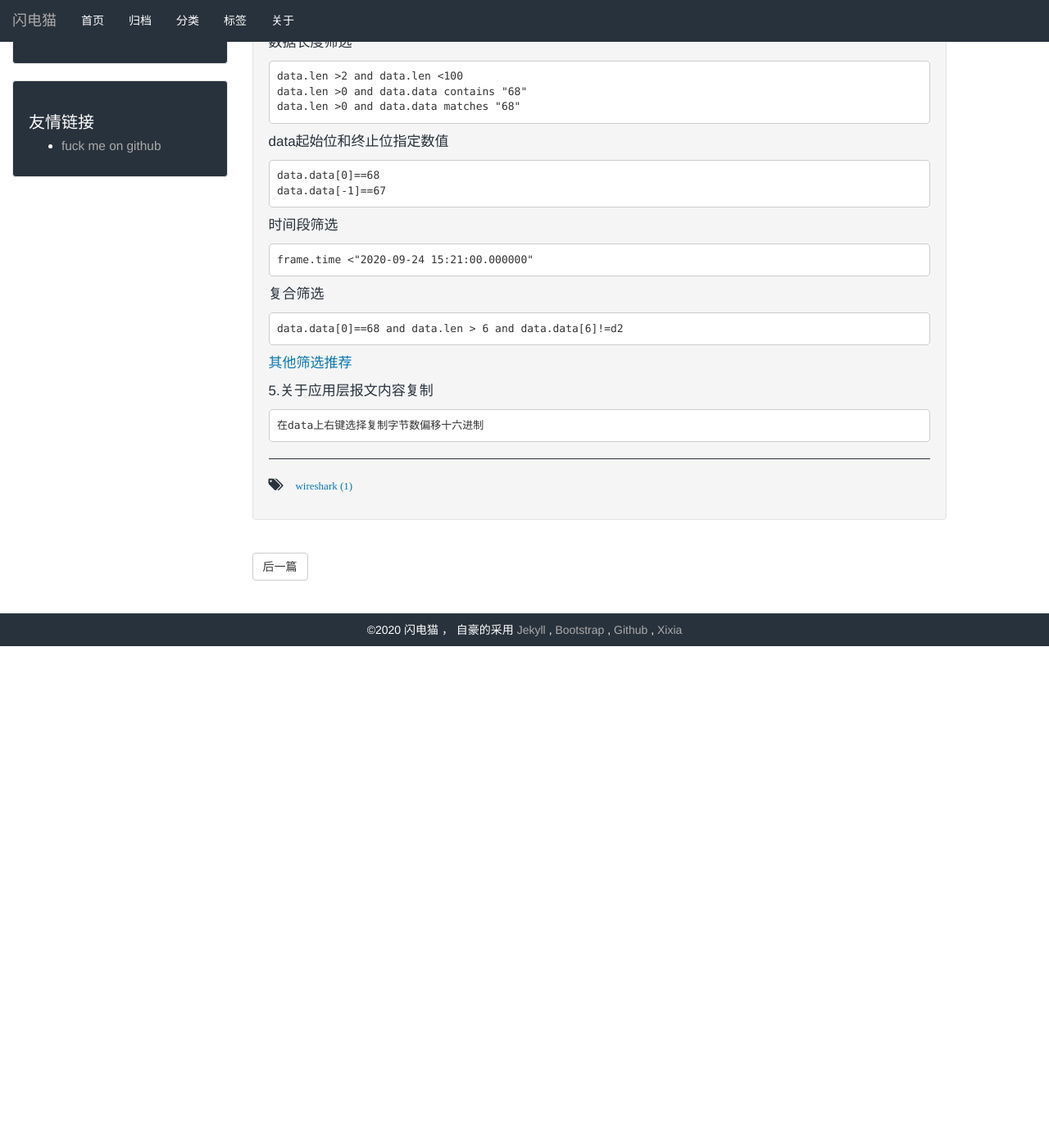
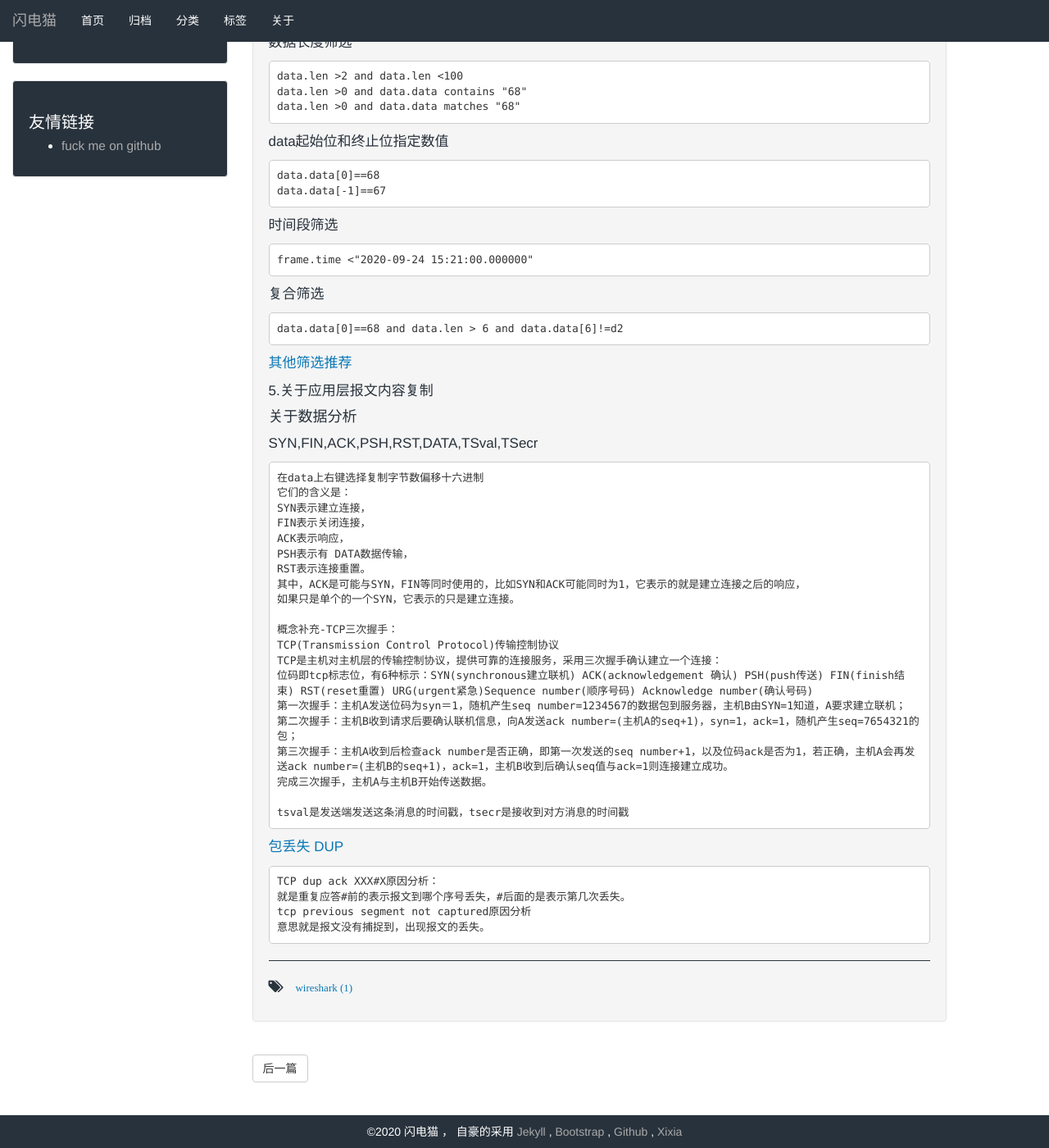
Before and after one commit to qfdmx/qfdmx.github.io, a Jekyll site: the page built from _posts/2020/2020-09-27-wireshark.markdown, in a window 1280 px wide and 1400 px high, scrolled down 649 px. Shown: the whole window at 82% size. Built offline with Jekyll 4.4.1, drawn with Linux system fonts in a browser that asks for light colours; before the commit the page ends 1437 px from its top, so only the background shows below that.

Commit message:
wireshark

```diff
--- a/_posts/2020/2020-09-27-wireshark.markdown
+++ b/_posts/2020/2020-09-27-wireshark.markdown
@@ -55,4 +55,34 @@ data起始位和终止位指定数值
 
 5.关于应用层报文内容复制
 
+#### 关于数据分析
+
+SYN,FIN,ACK,PSH,RST,DATA,TSval,TSecr
+
     在data上右键选择复制字节数偏移十六进制
+    它们的含义是：
+    SYN表示建立连接，
+    FIN表示关闭连接，
+    ACK表示响应，
+    PSH表示有 DATA数据传输，
+    RST表示连接重置。
+    其中，ACK是可能与SYN，FIN等同时使用的，比如SYN和ACK可能同时为1，它表示的就是建立连接之后的响应，
+    如果只是单个的一个SYN，它表示的只是建立连接。
+
+    概念补充-TCP三次握手：
+    TCP(Transmission Control Protocol)传输控制协议
+    TCP是主机对主机层的传输控制协议，提供可靠的连接服务，采用三次握手确认建立一个连接：
+    位码即tcp标志位，有6种标示：SYN(synchronous建立联机) ACK(acknowledgement 确认) PSH(push传送) FIN(finish结束) RST(reset重置) URG(urgent紧急)Sequence number(顺序号码) Acknowledge number(确认号码)
+    第一次握手：主机A发送位码为syn＝1，随机产生seq number=1234567的数据包到服务器，主机B由SYN=1知道，A要求建立联机；
+    第二次握手：主机B收到请求后要确认联机信息，向A发送ack number=(主机A的seq+1)，syn=1，ack=1，随机产生seq=7654321的包；
+    第三次握手：主机A收到后检查ack number是否正确，即第一次发送的seq number+1，以及位码ack是否为1，若正确，主机A会再发送ack number=(主机B的seq+1)，ack=1，主机B收到后确认seq值与ack=1则连接建立成功。
+    完成三次握手，主机A与主机B开始传送数据。
+
+    tsval是发送端发送这条消息的时间戳，tsecr是接收到对方消息的时间戳
+
+[包丢失 DUP](https://blog.csdn.net/chenfengdejuanlian/article/details/53761004)
+
+    TCP dup ack XXX#X原因分析：
+    就是重复应答#前的表示报文到哪个序号丢失，#后面的是表示第几次丢失。
+    tcp previous segment not captured原因分析
+    意思就是报文没有捕捉到，出现报文的丢失。
```
Also changed, not shown: _posts/2019/2019-11-19-linuxdate.markdown (+20 -1 lines).
